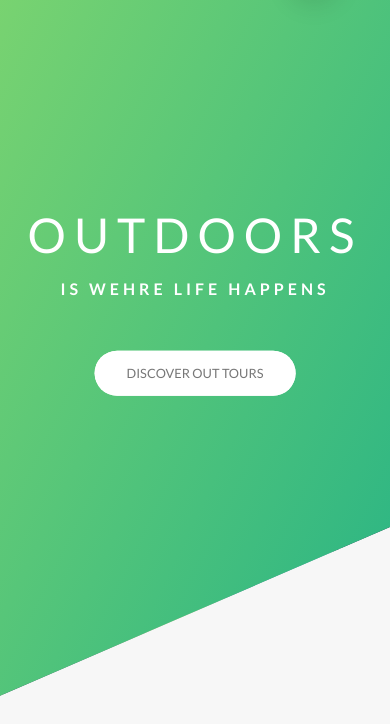
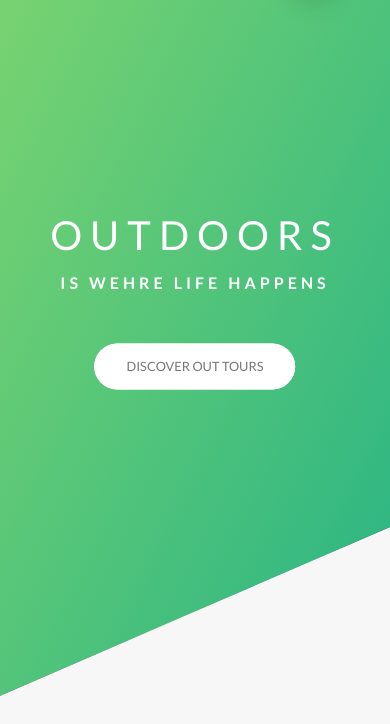
Before and after one commit to Alirezayoom/natours, a website: page index.html in a window 390 px wide. Shown: the part 106-830 px from the top of the page. Drawn offline with nearby package versions, Linux system fonts and the light colour scheme; files that its build step writes are made by us from their sources.

Commit message:
media query added to typography

```diff
--- a/sass/abstracts/_variables.scss
+++ b/sass/abstracts/_variables.scss
@@ -24,4 +24,5 @@ $default-font-size: 1.6rem;
 // grid
 $grid-width: 114rem;
 $gutter-vertical: 8rem;
+$gutter-vertical-small: 6rem;
 $gutter-horizontal: 4rem;
--- a/sass/base/_typography.scss
+++ b/sass/base/_typography.scss
@@ -25,7 +25,7 @@ body {
 
     @include respond(phone) {
       letter-spacing: 1rem;
-      font-family: 5rem;
+      font-size: 5rem;
     }
   }
 
```
